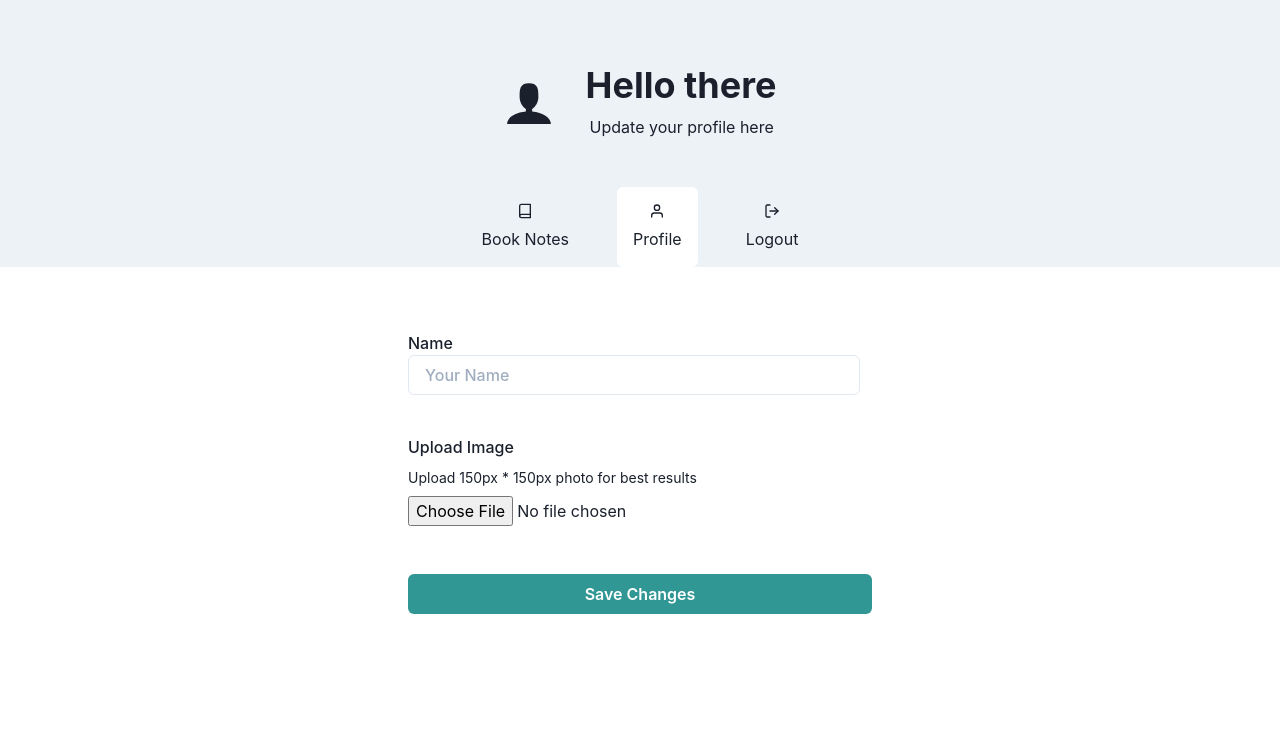
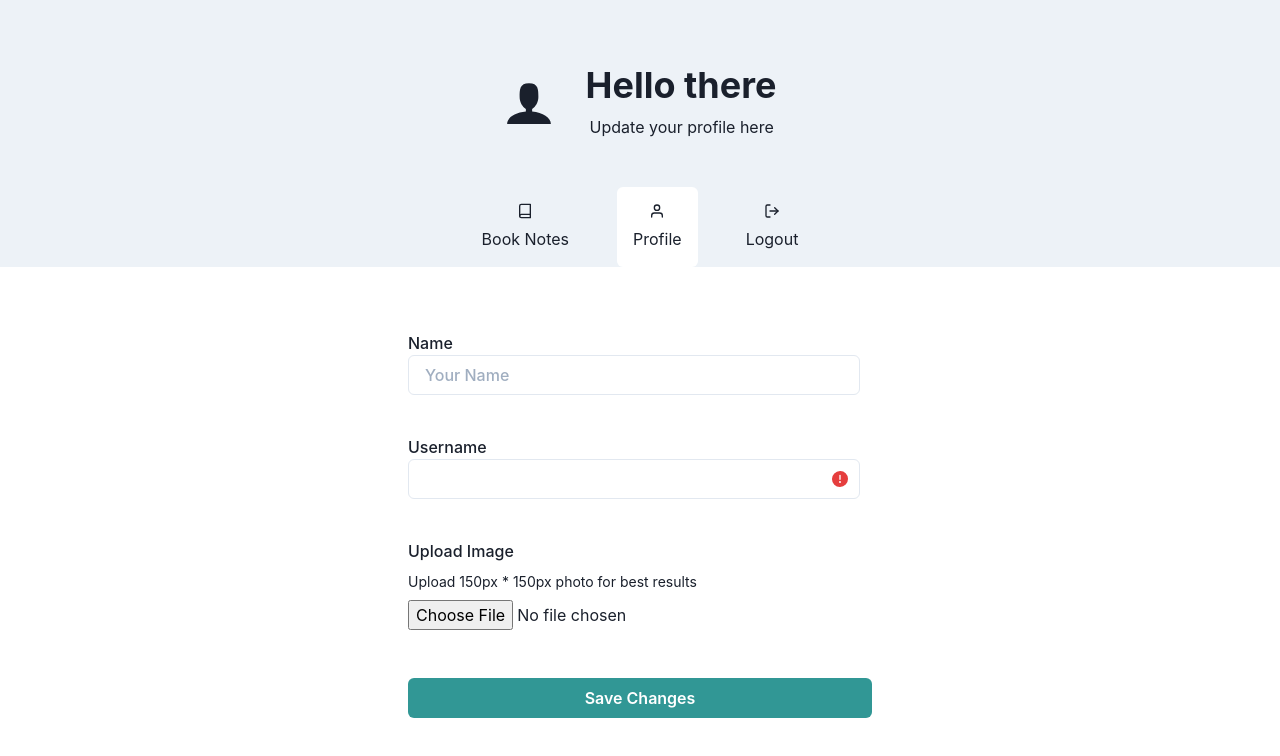
Before and after one commit to madebyaman/book-notes, a Next.js app: page /dashboard/profile in a window 1280 px wide. Shown: the top 756 px of the page. Built offline with nearby package versions, Linux system fonts and the light colour scheme; no server answers; the database is empty; sample sign-in values are in the browser's storage.

Commit message:
username field in profile page

```diff
--- a/components/Editor/Sidebar/EditorSidebar.tsx
+++ b/components/Editor/Sidebar/EditorSidebar.tsx
@@ -8,6 +8,8 @@ import {
   InputGroup,
   InputRightElement,
 } from '@chakra-ui/react';
+import { CheckCircleIcon, WarningIcon } from '@chakra-ui/icons';
+
 import { useStoreActions, useStoreState } from '../store';
 import BookSelect from './BookSelect';
 import Ratings from './Ratings';
@@ -15,7 +17,6 @@ import PublishSwitch from './PublishSwitch';
 import { checkNoteSlugExists } from '../../../utils/notes';
 import { useContext, useState } from 'react';
 import { AuthContext } from '../../Auth';
-import { CheckCircleIcon, WarningIcon } from '@chakra-ui/icons';
 
 export const EditorSidebar = () => {
   const user = useContext(AuthContext);
@@ -46,7 +47,7 @@ export const EditorSidebar = () => {
           value={slug}
           onChange={(e) => updateSlug(e.target.value)}
           placeholder={'Slug'}
-          onBlur={() => user && checkNoteSlugExists({ slug, userId: user?.id })}
+          onBlur={onBlurSlug}
         />
         <InputRightElement
           children={
--- a/components/Profile/Profile.tsx
+++ b/components/Profile/Profile.tsx
@@ -1,3 +1,4 @@
+import { CheckCircleIcon, WarningIcon } from '@chakra-ui/icons';
 import {
   Button,
   FormControl,
@@ -6,6 +7,8 @@ import {
   Stack,
   useToast,
   Text,
+  InputGroup,
+  InputRightElement,
 } from '@chakra-ui/react';
 import {
   ChangeEvent,
@@ -15,7 +18,7 @@ import {
   useState,
 } from 'react';
 import { ErrorBoundary } from 'react-error-boundary';
-import { AuthContext } from '../Auth';
+import { AuthContext, checkUsernameExist, UsernameError } from '../Auth';
 import { ErrorFallback } from '../Error';
 import { getCurrentUserProfile } from './getCurrentUserProfile';
 import { updateCurrentUserInfo } from './updateCurrentUserInfo';
@@ -23,11 +26,15 @@ import { uploadProfilePicture } from './uploadProfilePicture';
 
 const initialState = {
   name: '',
+  username: '',
+  usernameValid: false,
   loading: false,
 };
 
 type ProfileActions =
   | { type: 'UPDATE_NAME'; payload: string }
+  | { type: 'UPDATE_USERNAME'; payload: string }
+  | { type: 'UPDATE_USERNAME_STATE'; payload: boolean }
   | { type: 'UPDATE_LOADING_STATE'; payload: boolean };
 
 function reducer(state: typeof initialState, action: ProfileActions) {
@@ -36,6 +43,10 @@ function reducer(state: typeof initialState, action: ProfileActions) {
       return { ...state, name: action.payload };
     case 'UPDATE_LOADING_STATE':
       return { ...state, loading: action.payload };
+    case 'UPDATE_USERNAME':
+      return { ...state, username: action.payload };
+    case 'UPDATE_USERNAME_STATE':
+      return { ...state, usernameValid: action.payload };
     default:
       return state;
   }
@@ -46,6 +57,16 @@ export const Profile = () => {
   const [profilePicture, setProfilePicture] = useState<File | undefined>();
   const user = useContext(AuthContext);
   const toast = useToast();
+
+  const onUsernameBlur = async () => {
+    if (state.username) {
+      if (await checkUsernameExist(state.username)) {
+        dispatch({ type: 'UPDATE_USERNAME_STATE', payload: true });
+      } else {
+        dispatch({ type: 'UPDATE_USERNAME_STATE', payload: false });
+      }
+    }
+  };
 
   useEffect(() => {
     let isSubscribed = true;
@@ -72,6 +93,7 @@ export const Profile = () => {
       const profilePhoto = await uploadProfilePicture(profilePicture);
       await updateCurrentUserInfo({
         name: state.name,
+        username: state.username,
         photo: profilePhoto || null,
       });
       toast({
@@ -81,9 +103,11 @@ export const Profile = () => {
         isClosable: true,
       });
     } catch (e) {
-      console.error(e);
+      let message = 'Failed to save your profile';
+      if (e instanceof UsernameError) message = 'Username already exists.';
+      else console.error(e);
       toast({
-        title: 'Failed to save your profile',
+        title: message,
         status: 'error',
         duration: 1_000,
         isClosable: true,
@@ -117,6 +141,32 @@ export const Profile = () => {
             </FormLabel>
           </FormControl>
           <FormControl>
+            <FormLabel>
+              Username
+              <InputGroup>
+                <Input
+                  value={state.username}
+                  onChange={(e) =>
+                    dispatch({
+                      type: 'UPDATE_USERNAME',
+                      payload: e.target.value,
+                    })
+                  }
+                  onBlur={onUsernameBlur}
+                />
+                <InputRightElement
+                  children={
+                    state.usernameValid ? (
+                      <CheckCircleIcon color="green.500" />
+                    ) : (
+                      <WarningIcon color="red.500" />
+                    )
+                  }
+                />
+              </InputGroup>
+            </FormLabel>
+          </FormControl>
+          <FormControl>
             <FormLabel htmlFor="uploadImage">Upload Image</FormLabel>
             <Text fontSize={'sm'} my="2">
               Upload 150px * 150px photo for best results
--- a/components/Profile/updateCurrentUserInfo.ts
+++ b/components/Profile/updateCurrentUserInfo.ts
@@ -1,14 +1,25 @@
 import { doc, updateDoc } from 'firebase/firestore';
+
 import db from '../../firebase';
 import { getCurrentUser } from '../../utils/auth';
+import { checkUsernameExist } from '../Auth';
+
+export class UsernameError extends Error {}
 
 export const updateCurrentUserInfo = async (updates: {
   name: string;
   photo: string | null;
+  username: string;
 }) => {
+  // 1. Check user is logged in.
   const currentUser = await getCurrentUser();
+  if (!currentUser) return;
 
-  if (!currentUser) return;
+  // 2. Check if username is valid
+  if (!(await checkUsernameExist(updates.username))) {
+    throw new UsernameError('username already exists');
+  }
+
   const userRef = doc(db, 'users', currentUser.id);
   await updateDoc(userRef, updates);
 };
```
